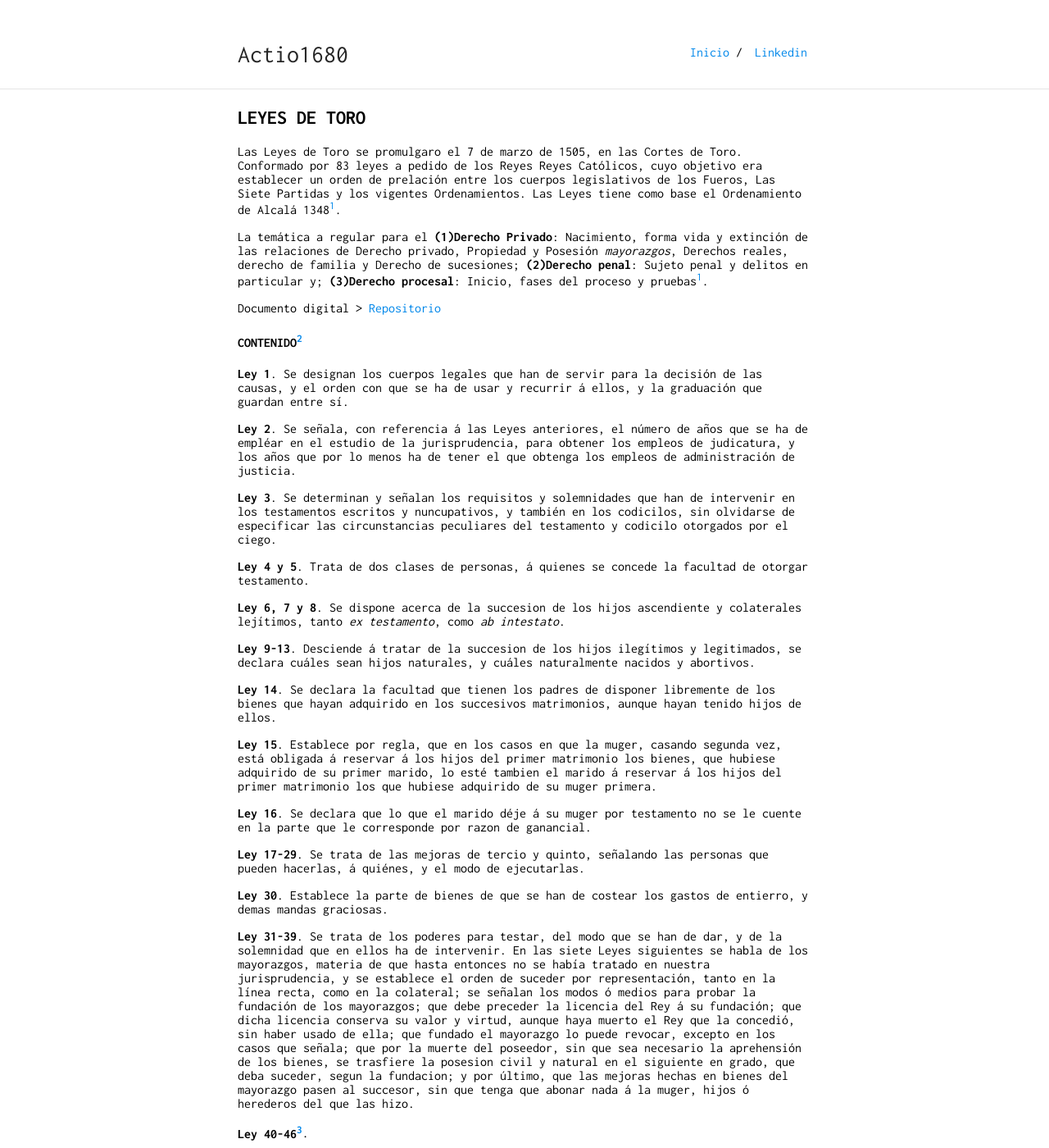
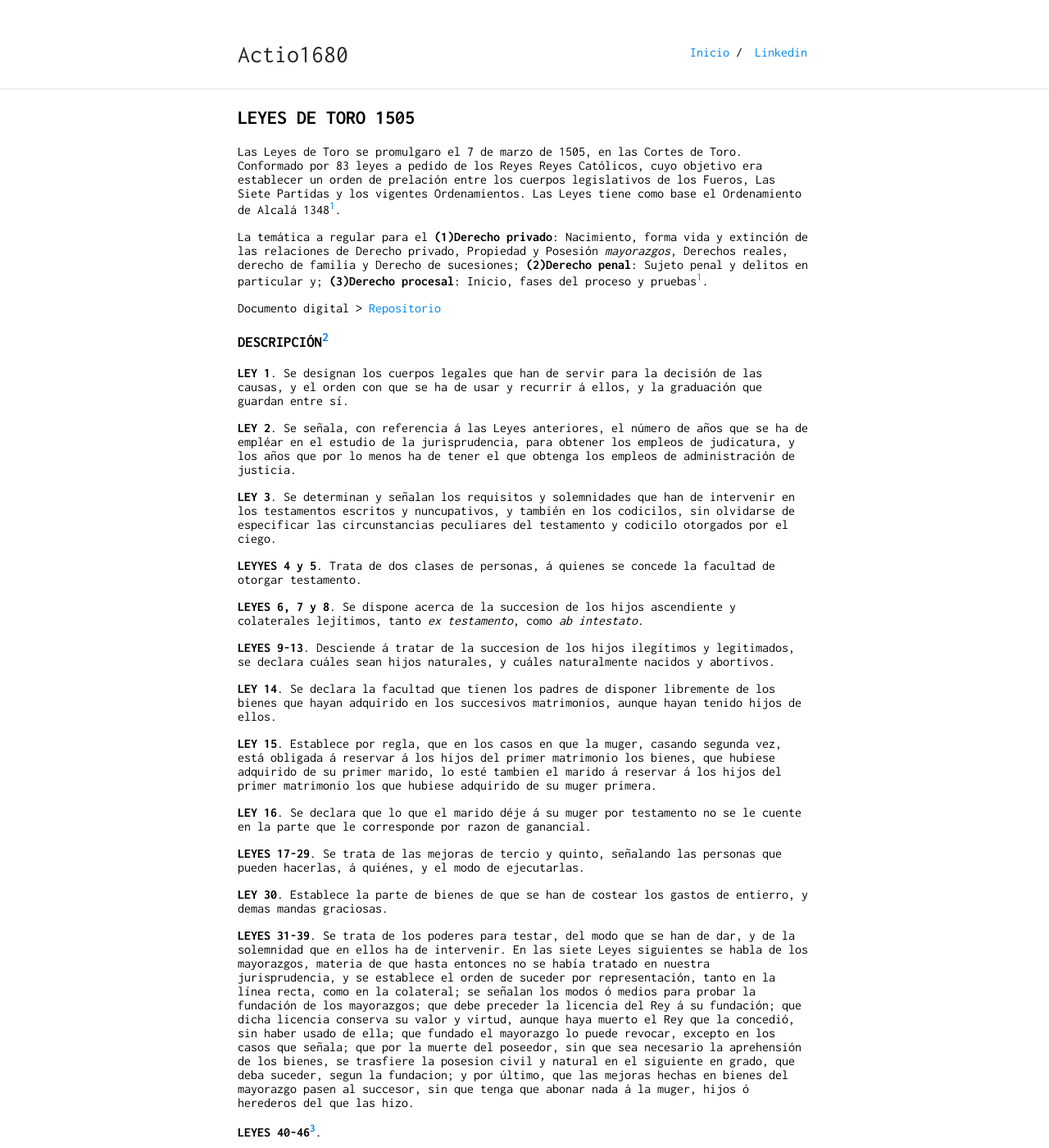
Before and after one commit to actio1680/actio1680.github.io, a Jekyll site: the page built from paginas/leyestoro.md, in a window 1280 px wide and 1400 px high. Shown: the whole window at 82% size. Built offline with Jekyll 4.4.1, drawn with Linux system fonts in a browser that asks for light colours; our own code applies the rules of GitHub Pages for plain Markdown files; some of the changed text lies outside the part shown.

Commit message:
Update leyestoro.md

```diff
--- a/paginas/leyestoro.md
+++ b/paginas/leyestoro.md
@@ -1,97 +1,97 @@
 ---
 layout: default
 ---
-## LEYES DE TORO
+## LEYES DE TORO 1505
 
 Las Leyes de Toro se promulgaro el 7 de marzo de 1505, en las Cortes de Toro. Conformado por 83 leyes a pedido de los Reyes  Reyes Católicos, cuyo objetivo era establecer un orden de prelación entre los cuerpos legislativos de los Fueros, Las Siete Partidas y
 los vigentes Ordenamientos. Las Leyes tiene como base el Ordenamiento de Alcalá 1348[^1].
 
-La temática a regular para el **(1)Derecho Privado**: Nacimiento, forma vida y extinción de las relaciones de Derecho
+La temática a regular para el **(1)Derecho privado**: Nacimiento, forma vida y extinción de las relaciones de Derecho
 privado, Propiedad y Posesión *mayorazgos*, Derechos reales, derecho de familia y Derecho de sucesiones; **(2)Derecho penal**: Sujeto penal y delitos en particular y; **(3)Derecho procesal**: Inicio, fases del proceso y pruebas[^1].
 
 Documento digital > [Repositorio](https://github.com/actio1680/Cuerpos-legales-Monarquia-Hispanica/tree/main/Leyes-de-Toro)
 
-#### CONTENIDO[^2]
+### DESCRIPCIÓN[^2]
 
-**Ley 1**. Se designan los cuerpos legales que han de servir para la decisión de las causas, y el orden con que se ha de usar y recurrir á ellos, y la graduación que guardan entre sí.
+**LEY 1**. Se designan los cuerpos legales que han de servir para la decisión de las causas, y el orden con que se ha de usar y recurrir á ellos, y la graduación que guardan entre sí.
 
-**Ley 2**. Se señala, con referencia á las Leyes anteriores, el número de años que se ha de empléar en el estudio de la jurisprudencia, para obtener los empleos de judicatura, y los años que por lo menos ha de tener el que obtenga los empleos de administración de justicia.
+**LEY 2**. Se señala, con referencia á las Leyes anteriores, el número de años que se ha de empléar en el estudio de la jurisprudencia, para obtener los empleos de judicatura, y los años que por lo menos ha de tener el que obtenga los empleos de administración de justicia.
 
-**Ley 3**. Se determinan y señalan los requisitos y solemnidades que han de intervenir en los testamentos escritos y nuncupativos, y también en los codicilos, sin olvidarse de especificar las circunstancias peculiares del testamento y codicilo otorgados por el ciego.
+**LEY 3**. Se determinan y señalan los requisitos y solemnidades que han de intervenir en los testamentos escritos y nuncupativos, y también en los codicilos, sin olvidarse de especificar las circunstancias peculiares del testamento y codicilo otorgados por el ciego.
 
-**Ley 4 y 5**. Trata de dos clases de personas, á quienes se concede la facultad de otorgar testamento.
+**LEYYES 4 y 5**. Trata de dos clases de personas, á quienes se concede la facultad de otorgar testamento.
 
-**Ley 6, 7 y 8**. Se dispone acerca de la succesion de los hijos ascendiente y colaterales lejítimos, tanto *ex testamento*, como *ab intestato*.
+**LEYES 6, 7 y 8**. Se dispone acerca de la succesion de los hijos ascendiente y colaterales lejítimos, tanto *ex testamento*, como *ab intestato*.
 
-**Ley 9-13**. Desciende á tratar de la succesion de los hijos ilegítimos y legitimados, se declara cuáles sean hijos naturales, y cuáles naturalmente nacidos y abortivos.
+**LEYES 9-13**. Desciende á tratar de la succesion de los hijos ilegítimos y legitimados, se declara cuáles sean hijos naturales, y cuáles naturalmente nacidos y abortivos.
 
-**Ley 14**. Se declara la facultad que tienen los padres de disponer libremente de los bienes que hayan adquirido en los succesivos matrimonios, aunque hayan tenido hijos de ellos.
+**LEY 14**. Se declara la facultad que tienen los padres de disponer libremente de los bienes que hayan adquirido en los succesivos matrimonios, aunque hayan tenido hijos de ellos.
 
-**Ley 15**. Establece por regla, que en los casos en que la muger, casando segunda vez, está obligada á reservar á los hijos del primer matrimonio los bienes, que hubiese adquirido de su primer marido, lo esté tambien el marido á reservar á los hijos del primer matrimonio los que hubiese adquirido de su muger primera.
+**LEY 15**. Establece por regla, que en los casos en que la muger, casando segunda vez, está obligada á reservar á los hijos del primer matrimonio los bienes, que hubiese adquirido de su primer marido, lo esté tambien el marido á reservar á los hijos del primer matrimonio los que hubiese adquirido de su muger primera.
 
-**Ley 16**. Se declara que lo que el marido déje á su muger por testamento no se le cuente en la parte que le corresponde por razon de ganancial.
+**LEY 16**. Se declara que lo que el marido déje á su muger por testamento no se le cuente en la parte que le corresponde por razon de ganancial.
 
-**Ley 17-29**.  Se trata de las mejoras de tercio y quinto, señalando las personas que pueden hacerlas, á quiénes, y el modo de ejecutarlas.
+**LEYES 17-29**.  Se trata de las mejoras de tercio y quinto, señalando las personas que pueden hacerlas, á quiénes, y el modo de ejecutarlas.
 
-**Ley 30**. Establece la parte de bienes de que se han de costear los gastos de entierro, y demas mandas graciosas.
+**LEY 30**. Establece la parte de bienes de que se han de costear los gastos de entierro, y demas mandas graciosas.
 
-**Ley 31-39**. Se trata de los poderes para testar, del modo que se han de dar, y de la solemnidad que en ellos ha de intervenir. En las siete Leyes siguientes se habla de los mayorazgos, materia de que hasta entonces no se había tratado en nuestra jurisprudencia, y se establece el orden de suceder por representación, tanto en la línea recta, como en la colateral; se señalan los modos ó medios para probar la fundación de los mayorazgos; que debe preceder la licencia del Rey á su fundación; que dicha licencia conserva su valor y virtud, aunque haya muerto el Rey que la concedió, sin haber usado de ella; que fundado el mayorazgo lo puede revocar, excepto en los casos que señala; que por la muerte del poseedor, sin que sea necesario la aprehensión de los bienes, se trasfiere la posesion civil y natural en el siguiente en grado, que deba suceder, segun la fundacion; y por último, que las mejoras hechas en bienes del mayorazgo pasen al succesor, sin que tenga que abonar nada á la muger, hijos ó herederos del que las hizo.
+**LEYES 31-39**. Se trata de los poderes para testar, del modo que se han de dar, y de la solemnidad que en ellos ha de intervenir. En las siete Leyes siguientes se habla de los mayorazgos, materia de que hasta entonces no se había tratado en nuestra jurisprudencia, y se establece el orden de suceder por representación, tanto en la línea recta, como en la colateral; se señalan los modos ó medios para probar la fundación de los mayorazgos; que debe preceder la licencia del Rey á su fundación; que dicha licencia conserva su valor y virtud, aunque haya muerto el Rey que la concedió, sin haber usado de ella; que fundado el mayorazgo lo puede revocar, excepto en los casos que señala; que por la muerte del poseedor, sin que sea necesario la aprehensión de los bienes, se trasfiere la posesion civil y natural en el siguiente en grado, que deba suceder, segun la fundacion; y por último, que las mejoras hechas en bienes del mayorazgo pasen al succesor, sin que tenga que abonar nada á la muger, hijos ó herederos del que las hizo.
 
-**Ley 40-46[^3]**.
+**LEYES 40-46[^3]**.
 
-**Ley 47-49**. Tratan los efectos civiles del matrimonio, declarando que el hijo casado y velado sale de la patria potestad, y adquiere el usufructo de los adventicios, é imponen la pena en que incurran los que contraen el matrimonio que la iglesia tiene por clandestino.
+**LEYES 47-49**. Tratan los efectos civiles del matrimonio, declarando que el hijo casado y velado sale de la patria potestad, y adquiere el usufructo de los adventicios, é imponen la pena en que incurran los que contraen el matrimonio que la iglesia tiene por clandestino.
 
-**Ley 50-53**. Se ordena la cantidad que el marido puede dar en arras á su muger, la adquisicion que ésta hace de ellas, y de otras donaciones que el marido hace á la muger; y se declara que cuando los padres casan algun hijo comun, y le prometen dote ó donacion *propter nupcias*, quién la debe satisfacer, y de qué bienes se ha de pagar.
+**LEYES 50-53**. Se ordena la cantidad que el marido puede dar en arras á su muger, la adquisicion que ésta hace de ellas, y de otras donaciones que el marido hace á la muger; y se declara que cuando los padres casan algun hijo comun, y le prometen dote ó donacion *propter nupcias*, quién la debe satisfacer, y de qué bienes se ha de pagar.
 
-**Ley 54-59**. Se dispone acerca de las obligaciones que puede contraer la muger casada, y se ordena cuándo puede ó nó renunciar la herencia que le venga por testamento ú ab intestato, y la solemnidad que ha de intervenir para celebrar algun contrato, 6 apartarse de él, presentarse en juicio en algun tribunal, y cómo puede suplir el juez la licencia del marido para contratar la mujer.
+**LEYES 54-59**. Se dispone acerca de las obligaciones que puede contraer la muger casada, y se ordena cuándo puede ó nó renunciar la herencia que le venga por testamento ú ab intestato, y la solemnidad que ha de intervenir para celebrar algun contrato, 6 apartarse de él, presentarse en juicio en algun tribunal, y cómo puede suplir el juez la licencia del marido para contratar la mujer.
 
-**Ley 60**. Se declaran los efectos de la renuncia que puede hacer la mujer de sus gananciales durante el matrimonio.
+**LEY 60**. Se declaran los efectos de la renuncia que puede hacer la mujer de sus gananciales durante el matrimonio.
 
-**Ley 61**. Se declaran igualmente los efectos de la obligación que hace la mujer como fiadora de su marido, ú obligándose de mancomun con él.
+**LEY 61**. Se declaran igualmente los efectos de la obligación que hace la mujer como fiadora de su marido, ú obligándose de mancomun con él.
 
-**Ley 62**. Se declaran los casos en que la mujer puede ser presa por deuda.
+**LEY 62**. Se declaran los casos en que la mujer puede ser presa por deuda.
 
-**Ley 63**. Se determina y fija el tiempo por qué puede prescribirse la acción personal y mixta.
+**LEY 63**. Se determina y fija el tiempo por qué puede prescribirse la acción personal y mixta.
 
-**Ley 64**. Se renueva la ordenanza hecha en la villa de Madrid año de 1502, en que se declara que en las ejecuciones, cuando se alegare paga ó excepción del deudor, y se conceden diez días para probarla, corras estos desde el día de la oposición.
+**LEY 64**. Se renueva la ordenanza hecha en la villa de Madrid año de 1502, en que se declara que en las ejecuciones, cuando se alegare paga ó excepción del deudor, y se conceden diez días para probarla, corras estos desde el día de la oposición.
 
-**Ley 65**. Se ordena que la interrupcion en la posesion interrumpe la prescripcion en la propiedad, y al contrario.
+**LEY 65**. Se ordena que la interrupcion en la posesion interrumpe la prescripcion en la propiedad, y al contrario.
 
-**Ley 66**. Se manda que ninguno esté obligado á dar fianza por demanda que se le ponga, sin que preceda informacion de testigos de la deuda, ó escritura pública.
+**LEY 66**. Se manda que ninguno esté obligado á dar fianza por demanda que se le ponga, sin que preceda informacion de testigos de la deuda, ó escritura pública.
 
-**Ley 67**. Se prohibe bajo cierta pena hacer juramento en san Vicente de Avila, en el cerrojo de santa Agueda, ni sobre altar ni cuerpo santo, ni, en otra iglesia juradera, aunque el juez lo mande ó la parte lo pida.
+**LEY 67**. Se prohibe bajo cierta pena hacer juramento en san Vicente de Avila, en el cerrojo de santa Agueda, ni sobre altar ni cuerpo santo, ni, en otra iglesia juradera, aunque el juez lo mande ó la parte lo pida.
 
-**Ley 68**. Se ordena que cuando alguno pusiere en su heredad algun censo, con condicion que si no lo pagáre á ciertos plazos caiga la heredad en comiso, que se guarde el contrato, aunque la pena sea grave.
+**LEY 68**. Se ordena que cuando alguno pusiere en su heredad algun censo, con condicion que si no lo pagáre á ciertos plazos caiga la heredad en comiso, que se guarde el contrato, aunque la pena sea grave.
 
-**Ley 69**. Se dispone que ninguno pueda hacer donacion de todos sus bienes, aunque la haga solamente de los presentes.
+**LEY 69**. Se dispone que ninguno pueda hacer donacion de todos sus bienes, aunque la haga solamente de los presentes.
 
-**Ley 70**. Se declara la disposicion de la Ley del Fuero, que ordena que el pariente mas cercano pueda sacar por el tanto la cosa que se vende, y se estiende esta disposicion á las ventas que se hagan en almoneda pública por mandado de juez, observando las densas solemnidades prevenidas en la Ley del Fuero y Ordenamiento de Nieva, declarándose que los nueve dias que dispone la Ley del Fuero se han de empezar á contar desde el dia del remate.
+**LEY 70**. Se declara la disposicion de la Ley del Fuero, que ordena que el pariente mas cercano pueda sacar por el tanto la cosa que se vende, y se estiende esta disposicion á las ventas que se hagan en almoneda pública por mandado de juez, observando las densas solemnidades prevenidas en la Ley del Fuero y Ordenamiento de Nieva, declarándose que los nueve dias que dispone la Ley del Fuero se han de empezar á contar desde el dia del remate.
 
-**Ley 71**. Se ordena, que cuando muchas, cosas. de patrimonio ó abolengo sean vendidas por un solo precio, no pueda el pariente sacar unas y dejar otras, sino que las ha de sacar todas ó ninguna; pero si las cosas fueren vendidas por distintos precios, podrá sacar la que quiera, y dejar las otras, cumpliendo con las solemnidades contenidas en las Leyes del Fuero y Ordenamiento.
+**LEY 71**. Se ordena, que cuando muchas, cosas. de patrimonio ó abolengo sean vendidas por un solo precio, no pueda el pariente sacar unas y dejar otras, sino que las ha de sacar todas ó ninguna; pero si las cosas fueren vendidas por distintos precios, podrá sacar la que quiera, y dejar las otras, cumpliendo con las solemnidades contenidas en las Leyes del Fuero y Ordenamiento.
 
-**Ley 72**. Se ordena, que si la cosa de patrimonio ó abolengo se vendiere al fiado, pueda el pariente mas propincuo sacar la cosa fiada, por el tanto, con tal que dentro de los nueve dias dé fianza á satisfaccion del juez de que satisfará, al tiempo que el comprador estaba obligado, la cantidad por que fue vendida.
+**LEY 72**. Se ordena, que si la cosa de patrimonio ó abolengo se vendiere al fiado, pueda el pariente mas propincuo sacar la cosa fiada, por el tanto, con tal que dentro de los nueve dias dé fianza á satisfaccion del juez de que satisfará, al tiempo que el comprador estaba obligado, la cantidad por que fue vendida.
 
-**Ley 73**. Se dispone, que cuando el pariente mas propincuo no quisiere ó no pudiere sacar la cosa por el tanto, el pariente mas propincuo en grado la pueda sacar, y así puedan hacerlo los parientes sucesivamente, de grado en grado, con tal que Io sean dentro del cuarto grado, con tal que sea dentro de los nueve dias, y se observen las diligencias contenidas en la Ley del Fuero y Ordenamiento.
+**LEY 73**. Se dispone, que cuando el pariente mas propincuo no quisiere ó no pudiere sacar la cosa por el tanto, el pariente mas propincuo en grado la pueda sacar, y así puedan hacerlo los parientes sucesivamente, de grado en grado, con tal que Io sean dentro del cuarto grado, con tal que sea dentro de los nueve dias, y se observen las diligencias contenidas en la Ley del Fuero y Ordenamiento.
 
-**Ley 74**. Ordena, que cuando concurre á sacar la cosa vendida el pariente mas propincuo con el señor del directo dominio, con el superficiario, ó con el que tiene parte en ella por ser comun, sea preferido el señor del directo dominio, el superficiario, y el que tiene parte en ella, al pariente mas inmediato.
+**LEY 74**. Ordena, que cuando concurre á sacar la cosa vendida el pariente mas propincuo con el señor del directo dominio, con el superficiario, ó con el que tiene parte en ella por ser comun, sea preferido el señor del directo dominio, el superficiario, y el que tiene parte en ella, al pariente mas inmediato.
 
-**Ley 75**. Se establece, que cuando alguno vendiere una cosa en que tiene parte con otro, en caso que segun la Ley de Partida la pueda sacar el comunero por el tanto, esté este obligado á consignar el precio en el tiempo y término prevenido en la Ley del Fuero y Ordenamiento, y observar las demas solemnidades prevenidas en dichas Leyes para cuando la sacare el pariente mas inmediato.
+**LEY 75**. Se establece, que cuando alguno vendiere una cosa en que tiene parte con otro, en caso que segun la Ley de Partida la pueda sacar el comunero por el tanto, esté este obligado á consignar el precio en el tiempo y término prevenido en la Ley del Fuero y Ordenamiento, y observar las demas solemnidades prevenidas en dichas Leyes para cuando la sacare el pariente mas inmediato.
 
-**Ley 76**. Se manda, que la justicia á ninguno dé por enemigo en rebeldía sin legítima probanza, y esto después de tres meses de hecha la condenacion, con tal que lo haya pedido asi el acusador, y si de otra suerte lo hiciere que no valga.
+**LEY 76**. Se manda, que la justicia á ninguno dé por enemigo en rebeldía sin legítima probanza, y esto después de tres meses de hecha la condenacion, con tal que lo haya pedido asi el acusador, y si de otra suerte lo hiciere que no valga.
 
-**Ley 77**. Se ordena, que por el delito que cometiere el marido ó la muger, aunque sea de heregía, ú otro cualquiera, no pierda el uno por el delito del otro sus bienes, ni la mitad de las ganancias adquiridas durante el matrimonio, y se manda sea habido por ganancias todo lo multiplicado durante el matrimonio, hasta que los bienes pertenecientes al delincuente sean declarados por sentencia, aunque el delito sea de tal calidad que se le imponga la pena *ipso jure*.
+**LEY 77**. Se ordena, que por el delito que cometiere el marido ó la muger, aunque sea de heregía, ú otro cualquiera, no pierda el uno por el delito del otro sus bienes, ni la mitad de las ganancias adquiridas durante el matrimonio, y se manda sea habido por ganancias todo lo multiplicado durante el matrimonio, hasta que los bienes pertenecientes al delincuente sean declarados por sentencia, aunque el delito sea de tal calidad que se le imponga la pena *ipso jure*.
 
-**Ley 78**. Se declara que la muger casada, por razon de delito, pueda perder en parte ó en todo sus bienes dotales ó de ganancia, ó de otra cualquiera calidad que sean.
+**LEY 78**. Se declara que la muger casada, por razon de delito, pueda perder en parte ó en todo sus bienes dotales ó de ganancia, ó de otra cualquiera calidad que sean.
 
-**Ley 79**. Se, ordena y manda, que las Leyes que ordenan que los hijos dalgo y otras personas no puedan ser presas por deuda, no tengan lugar en el caso que la tal deuda proceda de delito, *vel quasi*, antes por el contrario, por dichas deudas, deben ser presos como si no fuesen hijos dalgo ó esentos.
+**LEY 79**. Se, ordena y manda, que las Leyes que ordenan que los hijos dalgo y otras personas no puedan ser presas por deuda, no tengan lugar en el caso que la tal deuda proceda de delito, *vel quasi*, antes por el contrario, por dichas deudas, deben ser presos como si no fuesen hijos dalgo ó esentos.
 
-**Ley 80**. Se ordena, que el marido no pueda acusar á uno de los adúlteros siendo vivos, síno que ha de acusar á entrambos, ó á ninguno.
+**LEY 80**. Se ordena, que el marido no pueda acusar á uno de los adúlteros siendo vivos, síno que ha de acusar á entrambos, ó á ninguno.
 
-**Ley 81**. Se declara, que si alguna muger casada, desposada por palabras de presente en la faz de la iglesia, cometiere adulterio, aunque se diga y pruebe que fue nulo el matrimonio, ya por ser parientes por sanguinidad ó afinidad dentro del cuarto grado, ó por estar uno de ellos obligado á otro matrimonio, por haber hecho voto de castidad, ó de entrar en religion, ó por otra causa alguna, como por ellos no quedó de hacer lo que no debian, no tienen escusa para que el marido no pueda acusar de adulterio asi á la muger como al adúltero, como si el matrimonio hubiera sido válido, en cuyo caso manda la Ley que en tales adúlteros y en sus bienes se ejecute lo contenido en la Ley que en tales adúlteros y en sus bienes se ejecute lo contenido en la Ley del Fuero de las Leyes, que trata de los que cometen delito de adulterio.
+**LEY 81**. Se declara, que si alguna muger casada, desposada por palabras de presente en la faz de la iglesia, cometiere adulterio, aunque se diga y pruebe que fue nulo el matrimonio, ya por ser parientes por sanguinidad ó afinidad dentro del cuarto grado, ó por estar uno de ellos obligado á otro matrimonio, por haber hecho voto de castidad, ó de entrar en religion, ó por otra causa alguna, como por ellos no quedó de hacer lo que no debian, no tienen escusa para que el marido no pueda acusar de adulterio asi á la muger como al adúltero, como si el matrimonio hubiera sido válido, en cuyo caso manda la Ley que en tales adúlteros y en sus bienes se ejecute lo contenido en la Ley que en tales adúlteros y en sus bienes se ejecute lo contenido en la Ley del Fuero de las Leyes, que trata de los que cometen delito de adulterio.
 
-**Ley 82**. Se ordena, que el marido que matáre por su propia autoridad al adúltero y á la adúltera, aunque sea justamente hecha la muerte, no gane la dote ni los bienes del que matáre, salvo si los matare condenáre por autoridad de nuestra justicia; en cuyo caso mandamos se guarde la Ley del Fuero que en este caso dispone.
+**LEY 82**. Se ordena, que el marido que matáre por su propia autoridad al adúltero y á la adúltera, aunque sea justamente hecha la muerte, no gane la dote ni los bienes del que matáre, salvo si los matare condenáre por autoridad de nuestra justicia; en cuyo caso mandamos se guarde la Ley del Fuero que en este caso dispone.
 
-**Ley 83**. Se dispone que si se probare que alguna testigo depúso falsamente contra alguna persona en causa criminal; si aquel, contra quien falsamente se dijo, merecía pena de muerte ú otra corporal, al tal testigo se le imponga, la misma en su persona y bienes, como se debiera imponer á aquel ó á aquellos contra quienes declaró el testigo si su dicho hubiera sido verdadero, aunque en los reos acusados no se ejecute la pena de muerte, pues por él no quedó el que se ejecutase.
+**LEY 83**. Se dispone que si se probare que alguna testigo depúso falsamente contra alguna persona en causa criminal; si aquel, contra quien falsamente se dijo, merecía pena de muerte ú otra corporal, al tal testigo se le imponga, la misma en su persona y bienes, como se debiera imponer á aquel ó á aquellos contra quienes declaró el testigo si su dicho hubiera sido verdadero, aunque en los reos acusados no se ejecute la pena de muerte, pues por él no quedó el que se ejecutase.
 
 Lo cual quiere la Ley se guarde y ejecute en todos los delitos de cualquiera calidad que sean, bien sea en las causas civiles ó criminales; y que contra los testigos que depusieren falsamente, se guarden las Leyes que sobre ello disponen.
 
```
